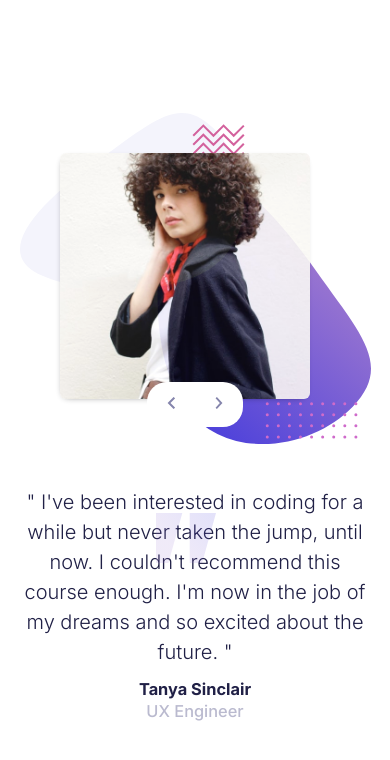
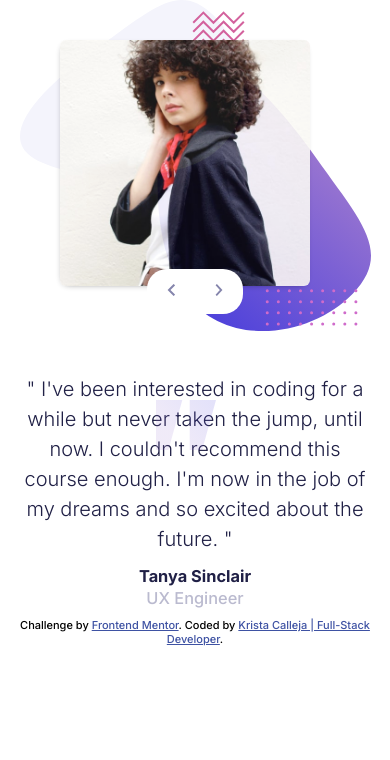
Before and after one commit to KristaCalleja/testimonials-slider-master, a plain HTML site: page index.html in a window 390 px wide. Drawn offline with Linux system fonts and the light colour scheme.

Commit message:
Fix height on mobile

```diff
--- a/index.html
+++ b/index.html
@@ -35,6 +35,10 @@
       </div>
     </div>
   </div>
+  <div class="attribution">
+    Challenge by <a href="https://www.frontendmentor.io?ref=challenge" target="_blank">Frontend Mentor</a>.
+    Coded by <a href="https://kristacalleja.github.io">Krista Calleja | Full-Stack Developer</a>.
+  </div>
   <script src="main.js"></script>
 </body>
 
--- a/style.css
+++ b/style.css
@@ -9,7 +9,7 @@ body{
     font-family: 'Inter', sans-serif;
 }
 .wrapper{
-    height: 100vh;
+    height: auto;
     display: flex;
     flex-direction: column;
     justify-content: center;
@@ -106,6 +106,9 @@ p, h3:not(h3:last-of-type){
     color: hsl(228, 45%, 44%);
 }
 @media (min-width: 900px){
+    .wrapper{
+        height: 100vh;
+    }
     .flex{
         display: flex;
         max-width: 1100px;
```
